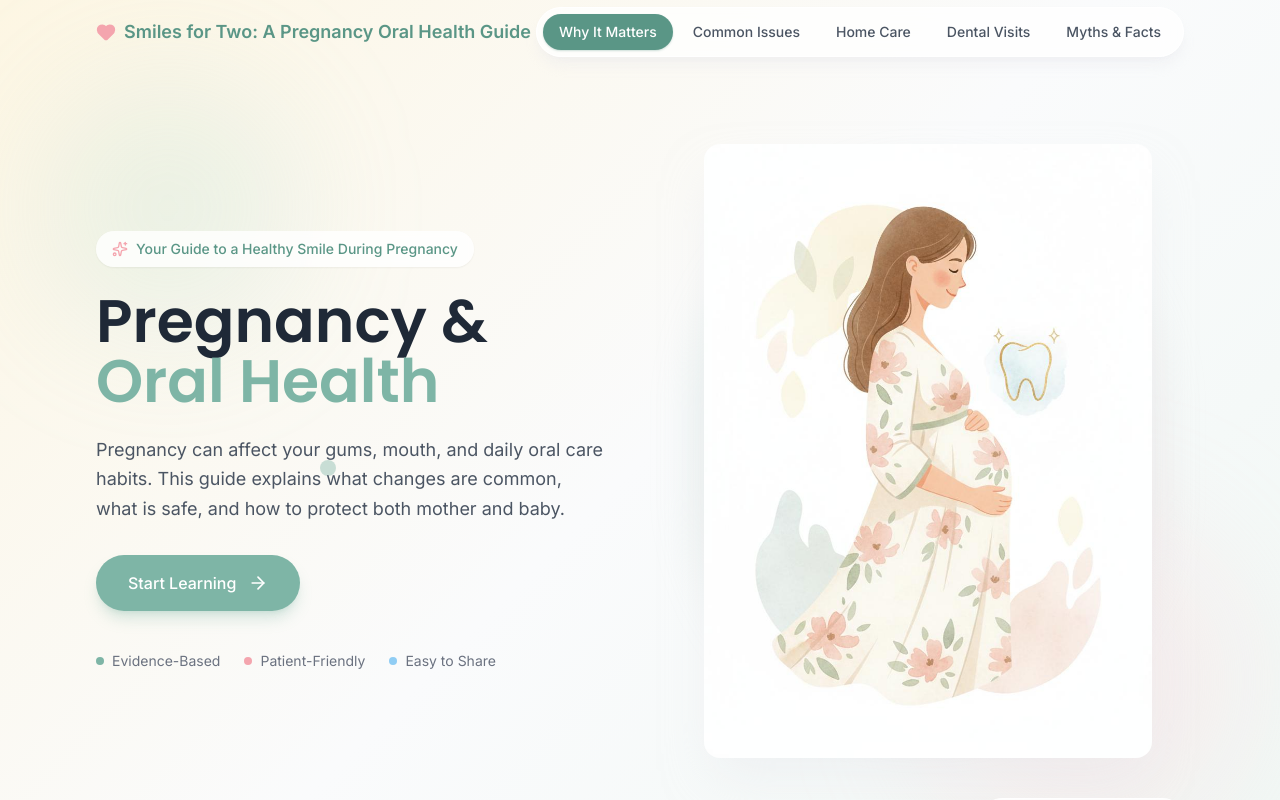
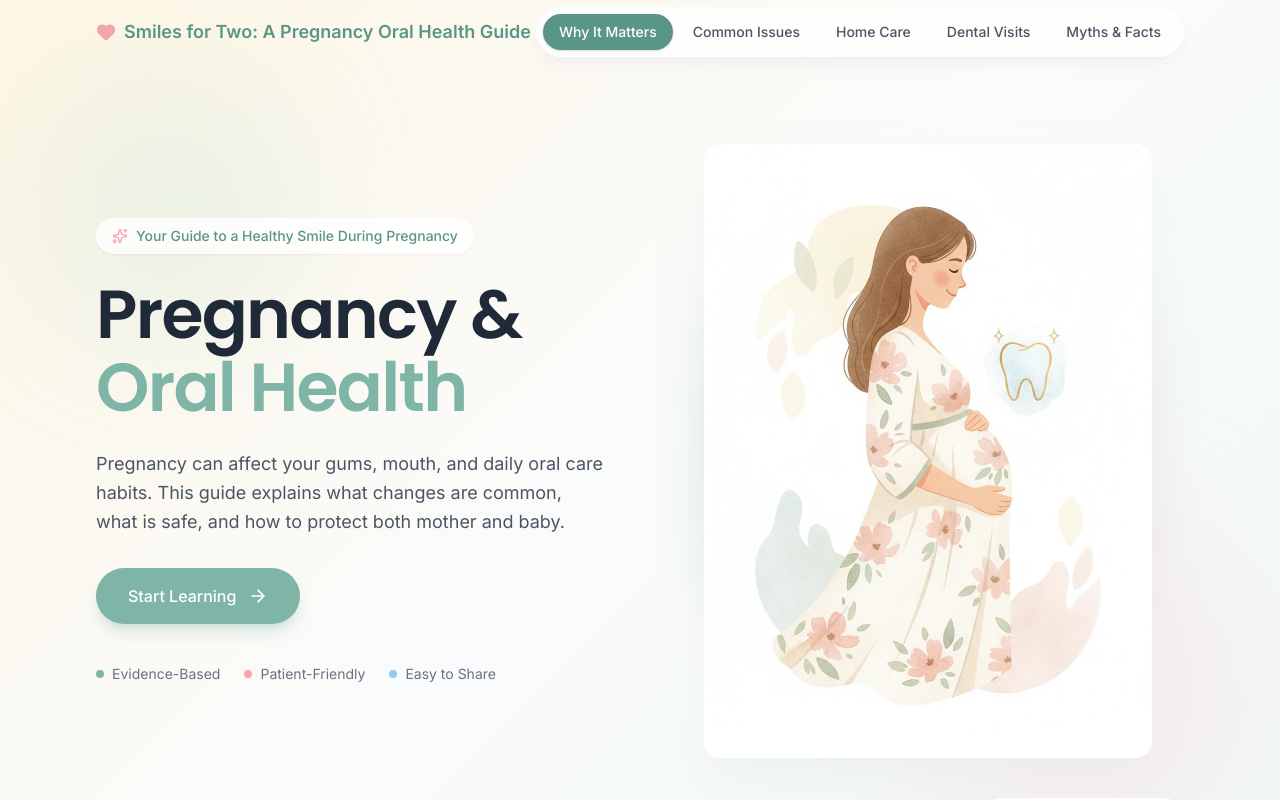
Before and after one commit to pinyaras/my-pregnancy-oral-health, a React (Vite) app in the folder app/: page / in a window 1280 px wide. Shown: the top 800 px of the page. Built offline with nearby package versions, Linux system fonts and the light colour scheme.

Commit message:
Fix Hero title and decorative overlap

```diff
--- a/app/src/sections/Hero.tsx
+++ b/app/src/sections/Hero.tsx
@@ -40,8 +40,6 @@ export default function Hero() {
       {/* Decorative Elements */}
       <div className="absolute top-20 left-10 w-64 h-64 bg-[#A8D4C8]/20 rounded-full blur-3xl" />
       <div className="absolute bottom-20 right-10 w-80 h-80 bg-[#FAD4D8]/30 rounded-full blur-3xl" />
-      <div className="absolute top-1/2 left-1/4 w-4 h-4 bg-[#7EB5A6]/40 rounded-full" />
-      <div className="absolute top-1/3 right-1/3 w-3 h-3 bg-[#F4A5AE]/50 rounded-full" />
 
       <div className="max-w-6xl mx-auto px-4 sm:px-6 lg:px-8 py-12 lg:py-20">
         <div className="grid lg:grid-cols-2 gap-12 lg:gap-16 items-center">
@@ -60,11 +58,11 @@ export default function Hero() {
 
             {/* Title */}
             <h1
-              className="animate-on-scroll opacity-0 translate-y-6 transition-all duration-700 mt-6 text-4xl sm:text-5xl lg:text-6xl font-semibold text-gray-800 leading-tight"
+              className="animate-on-scroll opacity-0 translate-y-6 transition-all duration-700 mt-6 text-[clamp(2rem,7vw,4.25rem)] font-semibold text-gray-800 leading-[1.08] tracking-tight"
               style={{ transitionDelay: '200ms' }}
             >
               Pregnancy &{' '}
-              <span className="text-[#7EB5A6]">Oral Health</span>
+              <span className="text-[#7EB5A6] sm:inline block">Oral Health</span>
             </h1>
 
             {/* Subtitle */}
```
